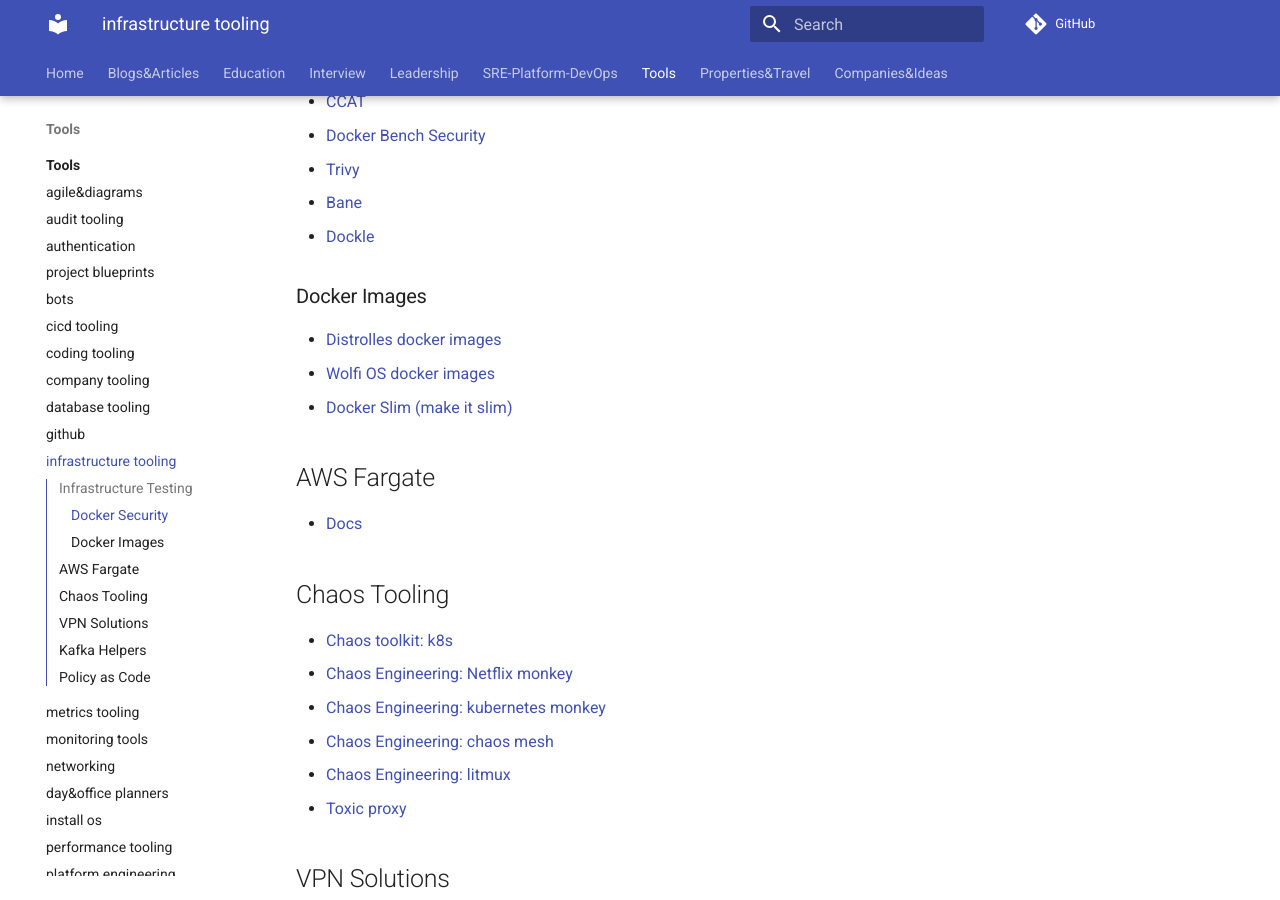
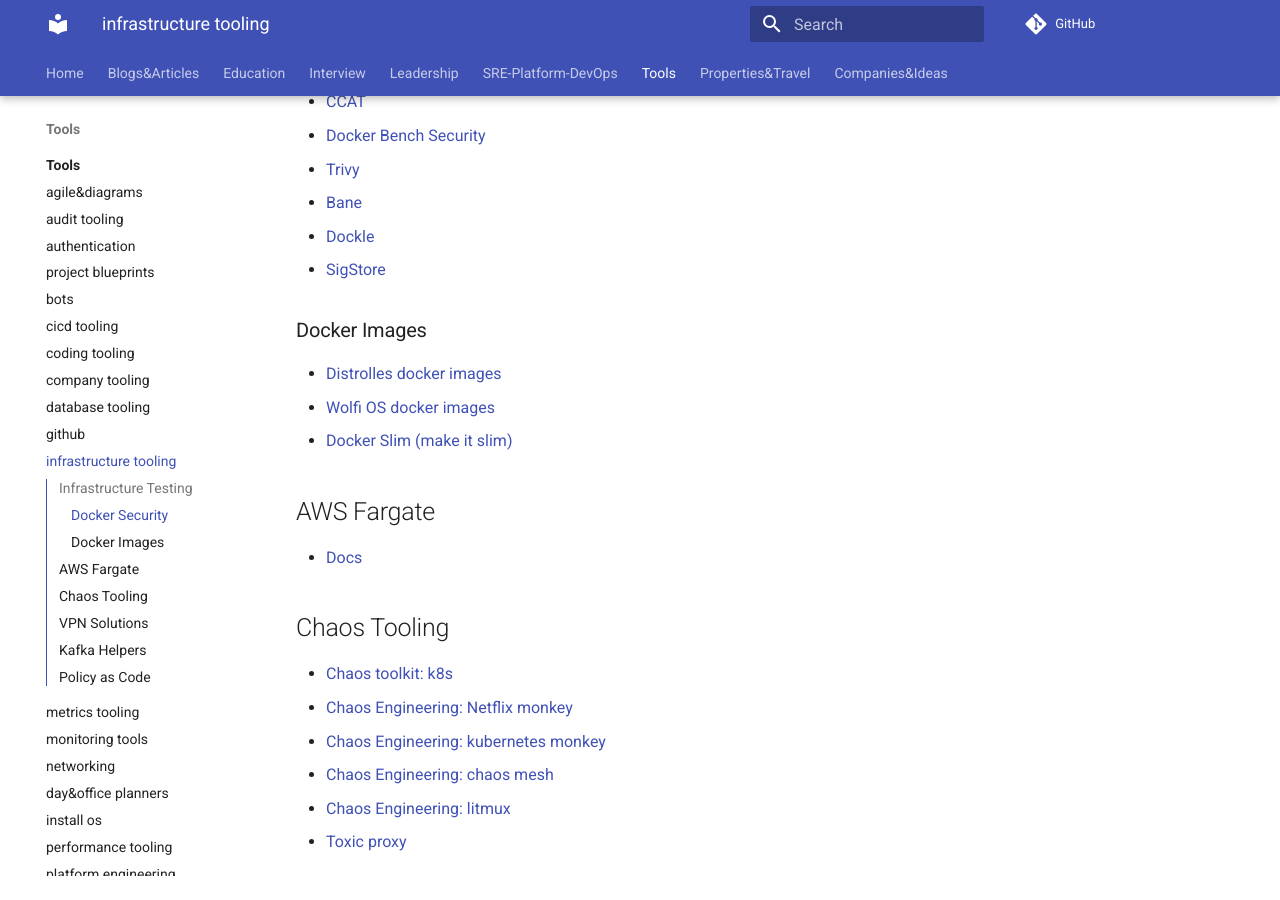
Before and after one commit to ivankatliarchuk/knowledge-base, an MkDocs documentation site: the page built from docs/tools/infrastructure.md, in a window 1280 px wide and 900 px high, scrolled down 634 px. Built offline with MkDocs 1.6.1 and Material for MkDocs 9.7.7, drawn with Linux system fonts in a browser that asks for light colours; comment, search, counter and statistics services are not loaded.

Commit message:
update toolings
Signed-off-by: ivan katliarchuk <ivan.katliarchuk@gmail.com>

```diff
--- a/docs/tools/infrastructure.md
+++ b/docs/tools/infrastructure.md
@@ -27,6 +27,7 @@
 - [Trivy](https://github.com/aquasecurity/trivy)
 - [Bane](https://github.com/genuinetools/bane)
 - [Dockle](https://github.com/goodwithtech/dockle)
+- [SigStore](https://www.sigstore.dev/)
 
 ### Docker Images
 
```
